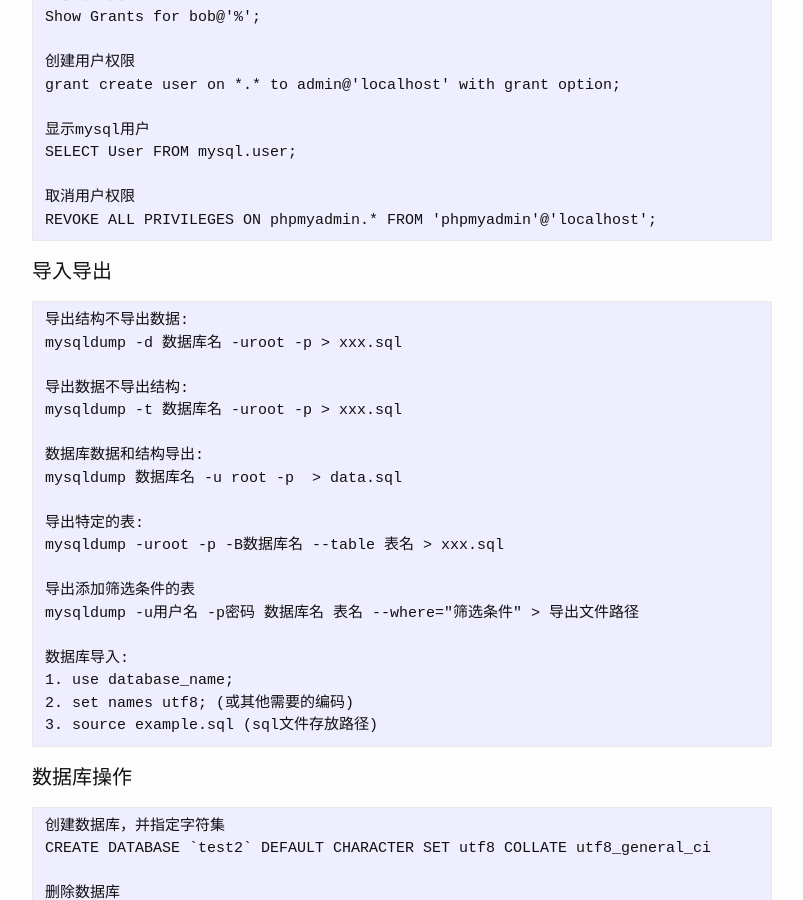
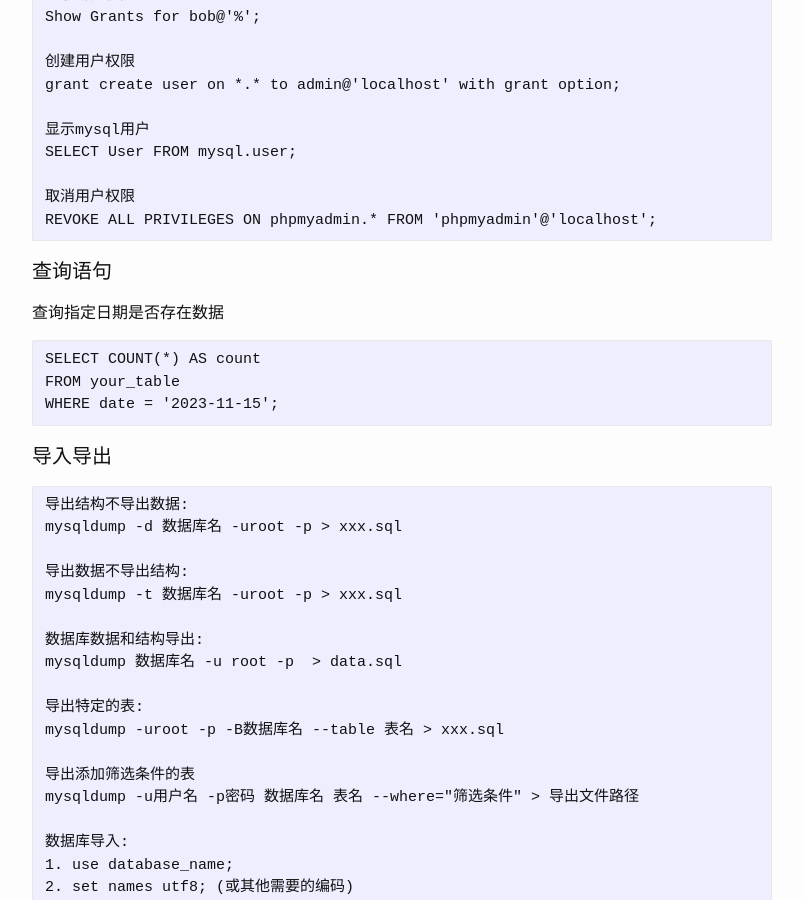
Before and after one commit to josephstalin117/josephstalin117.github.io, a Jekyll site: the page built from _posts/2016-05-03-mysql.markdown, in a window 1280 px wide and 900 px high, scrolled down 1843 px. Shown: the whole window, without its empty margins (238-1041 px from the left). Built offline with Jekyll 4.4.1, drawn with Linux system fonts in a browser that asks for light colours.

Commit message:
add mysql

````diff
--- a/_posts/2016-05-03-mysql.markdown
+++ b/_posts/2016-05-03-mysql.markdown
@@ -93,6 +93,16 @@ SELECT User FROM mysql.user;
 REVOKE ALL PRIVILEGES ON phpmyadmin.* FROM 'phpmyadmin'@'localhost';
 ```
 
+#### 查询语句
+
+查询指定日期是否存在数据
+```
+SELECT COUNT(*) AS count
+FROM your_table
+WHERE date = '2023-11-15';
+```
+
+
 #### 导入导出
 
 ```
````
